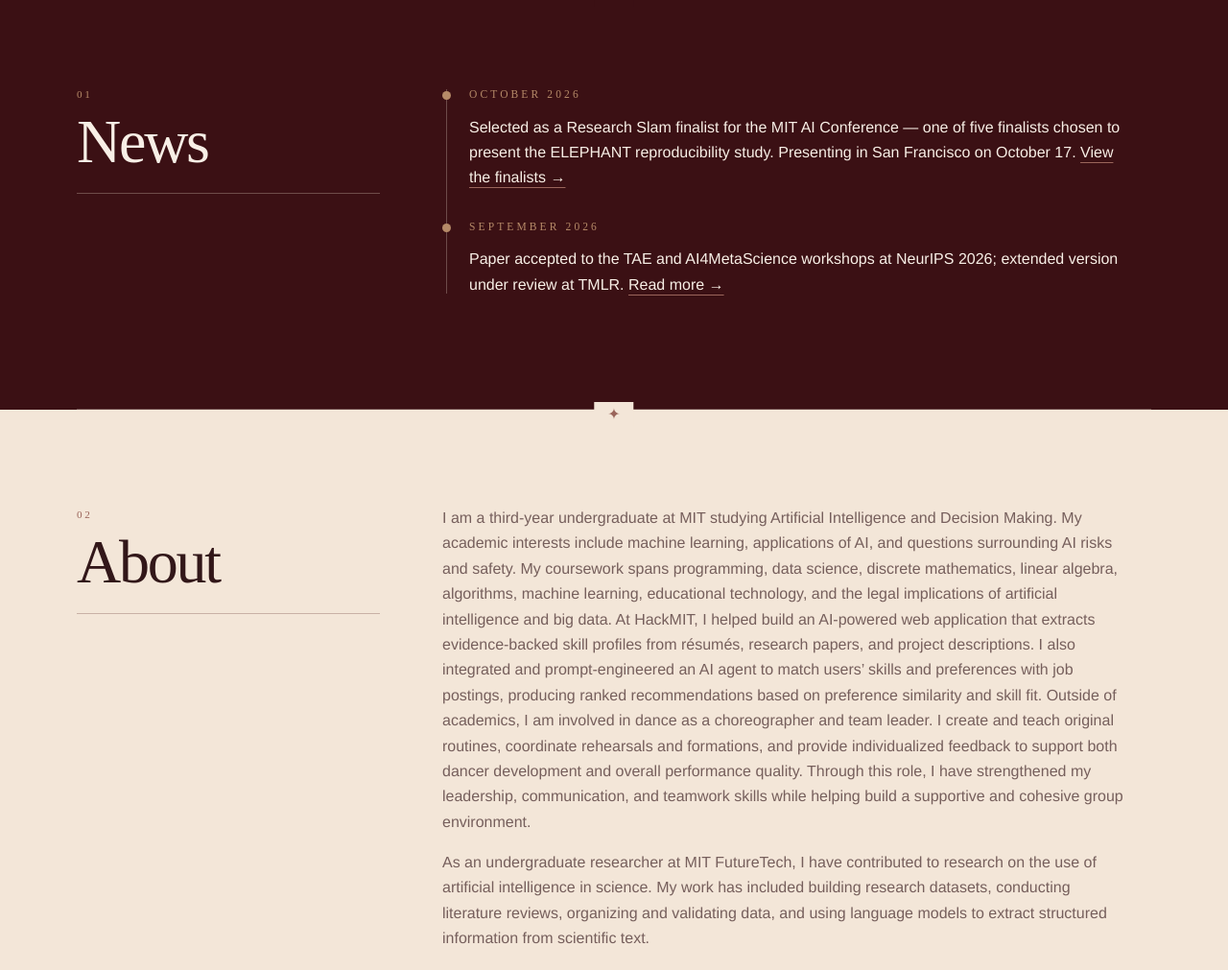
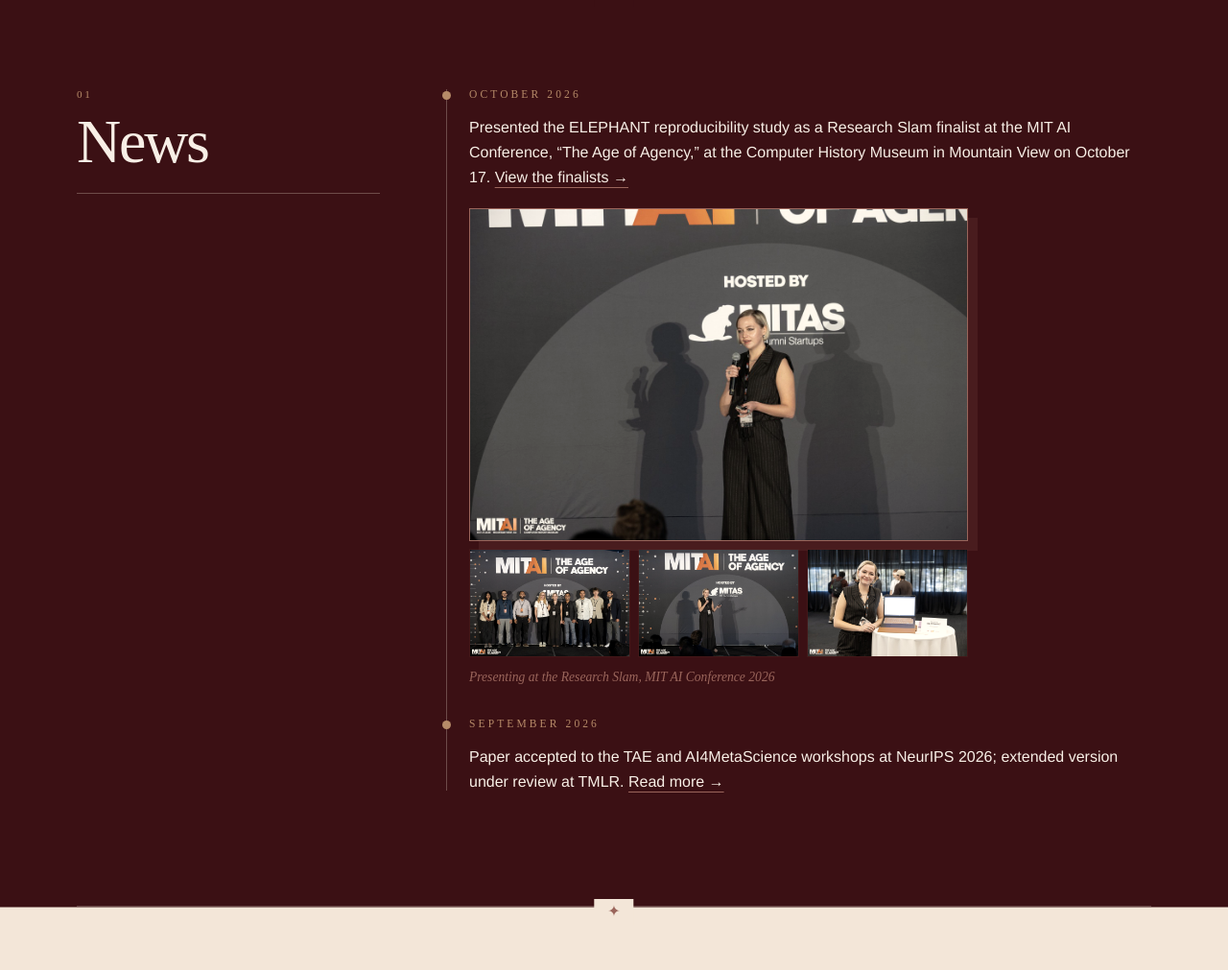
Before and after one commit to Kristina-Sakayeva/Kristina-Sakayeva.github.io, a plain HTML site: page index.html in a window 1280 px wide. Shown: the part 764-1775 px from the top of the page at 96% size. Drawn offline with Linux system fonts and the light colour scheme.

Commit message:
Add MIT AI Conference photo gallery to News section
Co-Authored-By: Claude Opus 5.5 <noreply@anthropic.com>

```diff
--- a/index.html
+++ b/index.html
@@ -100,9 +100,25 @@
                         <p class="entry-label">October 2026</p>
 
                         <p>
-                            Selected as a Research Slam finalist for the MIT AI Conference — one of five finalists chosen to present the ELEPHANT reproducibility study. Presenting in San Francisco on October 17.
+                            Presented the ELEPHANT reproducibility study as a Research Slam finalist at the MIT AI Conference, “The Age of Agency,” at the Computer History Museum in Mountain View on October 17.
                             <a href="https://www.mitaiconference.org/research-slam" target="_blank" rel="noopener noreferrer">View the finalists →</a>
                         </p>
+
+                        <div class="news-gallery">
+                            <a class="news-gallery-lead" href="images/mitai/stage-2.jpg" target="_blank" rel="noopener noreferrer">
+                                <img src="images/mitai/stage-2.jpg" alt="Kristina speaking with a microphone during the Research Slam" loading="lazy">
+                            </a>
+                            <a href="images/mitai/finalists.jpg" target="_blank" rel="noopener noreferrer">
+                                <img src="images/mitai/finalists.jpg" alt="Research Slam finalists standing together on stage at the MIT AI Conference" loading="lazy">
+                            </a>
+                            <a href="images/mitai/stage.jpg" target="_blank" rel="noopener noreferrer">
+                                <img src="images/mitai/stage.jpg" alt="Kristina presenting on stage at the MIT AI Conference" loading="lazy">
+                            </a>
+                            <a href="images/mitai/elephant-table.jpg" target="_blank" rel="noopener noreferrer">
+                                <img src="images/mitai/elephant-table.jpg" alt="Kristina beside the Reproducing ELEPHANT demo table" loading="lazy">
+                            </a>
+                        </div>
+                        <p class="news-gallery-caption">Presenting at the Research Slam, MIT AI Conference 2026</p>
                     </article>
 
                     <article class="timeline-entry">
--- a/style.css
+++ b/style.css
@@ -381,6 +381,48 @@ section:not(.hero)::before {
     background: var(--gold);
     border-radius: 50%;
     content: "";
+}
+
+.news-gallery {
+    display: grid;
+    grid-template-columns: repeat(3, minmax(0, 1fr));
+    gap: 8px;
+    max-width: 520px;
+    margin-top: 18px;
+}
+
+.news-gallery a {
+    display: block;
+    overflow: hidden;
+    border: 1px solid var(--line);
+}
+
+.news-gallery-lead {
+    grid-column: 1 / -1;
+    border-color: var(--rose) !important;
+    box-shadow: 10px 10px 0 rgb(154 101 91 / 14%);
+}
+
+.news-gallery img {
+    display: block;
+    width: 100%;
+    aspect-ratio: 3 / 2;
+    object-fit: cover;
+    filter: sepia(0.12) saturate(0.82) contrast(1.03);
+    transition: transform 0.4s ease, filter 0.4s ease;
+}
+
+.news-gallery a:hover img {
+    transform: scale(1.04);
+    filter: none;
+}
+
+.news-gallery-caption {
+    margin-top: 10px;
+    color: var(--rose);
+    font-family: var(--serif);
+    font-size: 0.85rem;
+    font-style: italic;
 }
 
 #personal {
```
Also changed, not shown: images/mitai/elephant-table.jpg (added), images/mitai/finalists.jpg (added), images/mitai/stage-2.jpg (added), images/mitai/stage.jpg (added).
